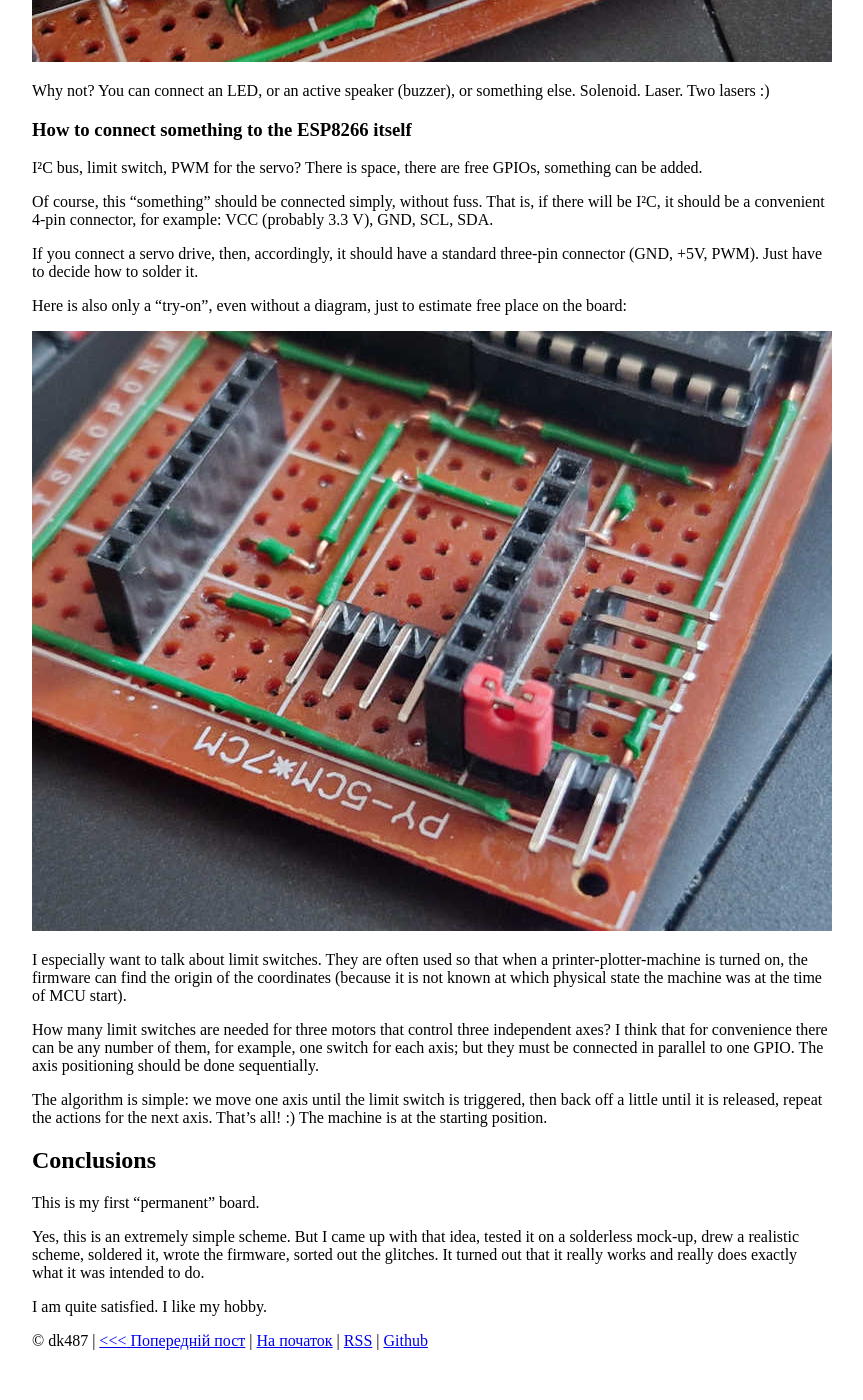
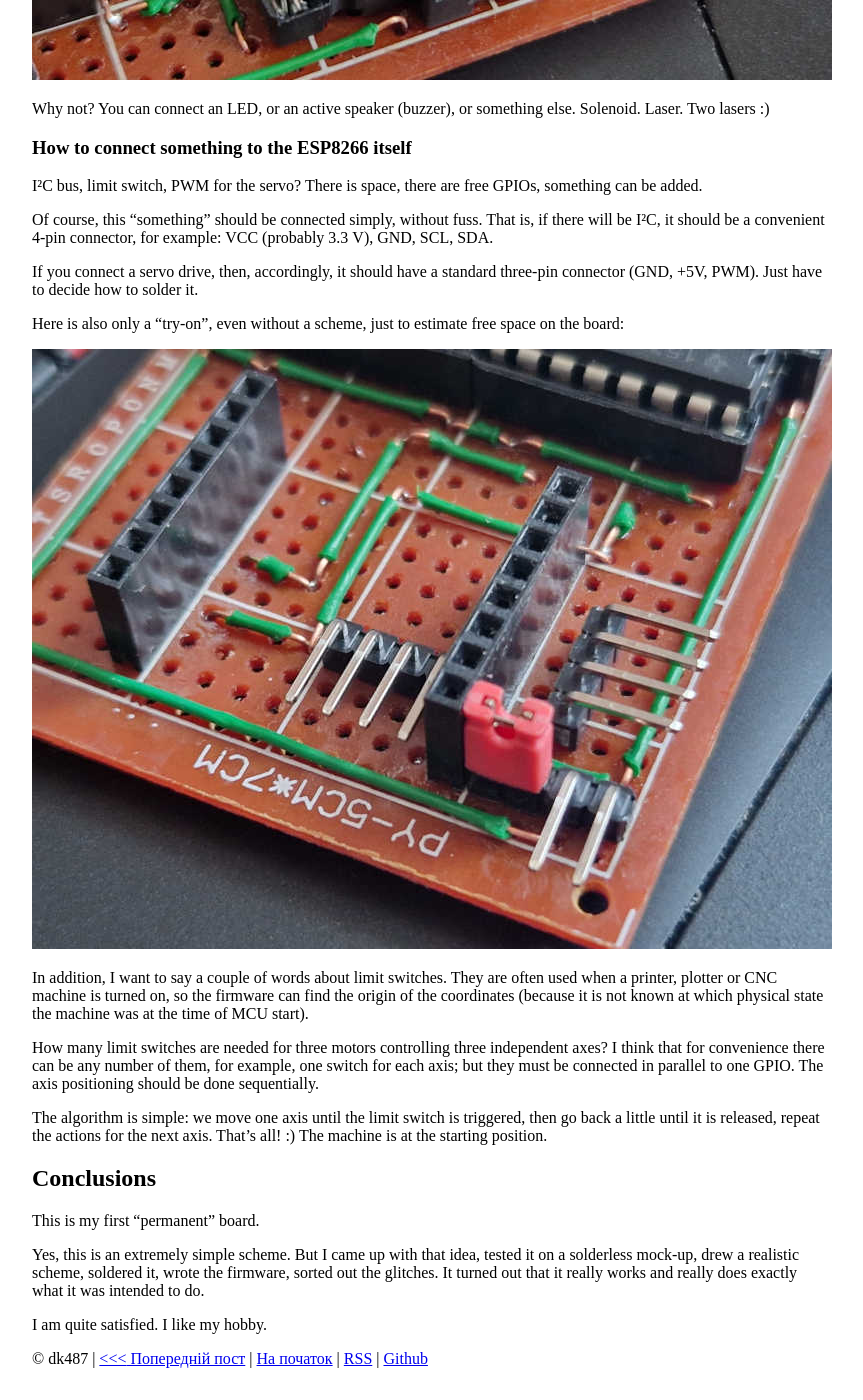
Before and after one commit to dk487/test.de.co.ua, a Jekyll site: the page built from _posts/2024/2024-10-11-shift-stepper-en.md, in a window 1280 px wide and 1400 px high, scrolled down 12977 px. Shown: the whole window, without its empty margins (208-1071 px from the left). Built offline with Jekyll 4.4.1, drawn with Linux system fonts in a browser that asks for light colours; some of the changed text lies outside the part shown.

Commit message:
Minor wording change

````diff
--- a/_posts/2024/2024-10-11-shift-stepper-en.md
+++ b/_posts/2024/2024-10-11-shift-stepper-en.md
@@ -252,7 +253,7 @@
 
 ### File `main.py`
 
-Don't have a better idea than just rotate all three motors. For now, I use no more than two motors at a time, just as a precaution. With proper power supply, you can use all three at once.
+I couldn't think of anything better than just rotate all three motors. For now, I use no more than two motors at a time, just as a precaution. With proper power supply, you can use all three at once.
 
 ```python
 import myStepper, time
@@ -317,7 +318,7 @@
 
 If you connect a servo drive, then, accordingly, it should have a standard three-pin connector (GND, +5V, PWM). Just have to decide how to solder it.
 
-Here is also only a "try-on", even without a diagram, just to estimate free place on the board:
+Here is also only a "try-on", even without a scheme, just to estimate free space on the board:
 
 <p markdown=0>
   <a href="/uploads/shift_stepper/4_mod2.webp" >
@@ -325,11 +326,11 @@
   </a>
 </p>
 
-I especially want to talk about limit switches. They are often used so that when a printer-plotter-machine is turned on, the firmware can find the origin of the coordinates (because it is not known at which physical state the machine was at the time of MCU start).
+In addition, I want to say a couple of words about limit switches. They are often used when a printer, plotter or CNC machine is turned on, so the firmware can find the origin of the coordinates (because it is not known at which physical state the machine was at the time of MCU start).
 
-How many limit switches are needed for three motors that control three independent axes? I think that for convenience there can be any number of them, for example, one switch for each axis; but they must be connected in parallel to one GPIO. The axis positioning should be done sequentially.
+How many limit switches are needed for three motors controlling three independent axes? I think that for convenience there can be any number of them, for example, one switch for each axis; but they must be connected in parallel to one GPIO. The axis positioning should be done sequentially.
 
-The algorithm is simple: we move one axis until the limit switch is triggered, then back off a little until it is released, repeat the actions for the next axis. That's all! :) The machine is at the starting position.
+The algorithm is simple: we move one axis until the limit switch is triggered, then go back a little until it is released, repeat the actions for the next axis. That's all! :) The machine is at the starting position.
 
 
 ## Conclusions
````
Also changed, not shown: other parts of _posts/2024/2024-10-11-shift-stepper-en.md (+1 -0 lines).
